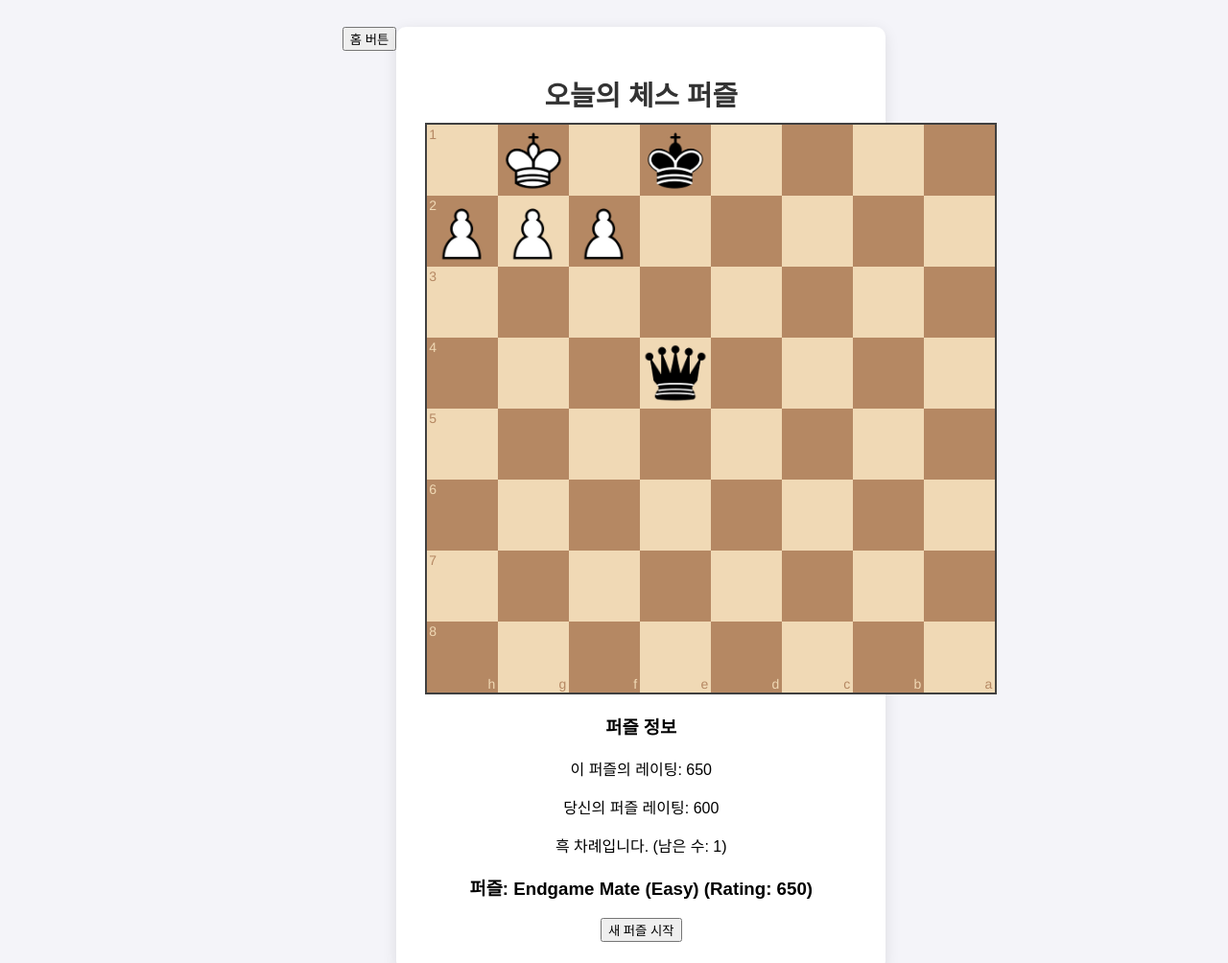
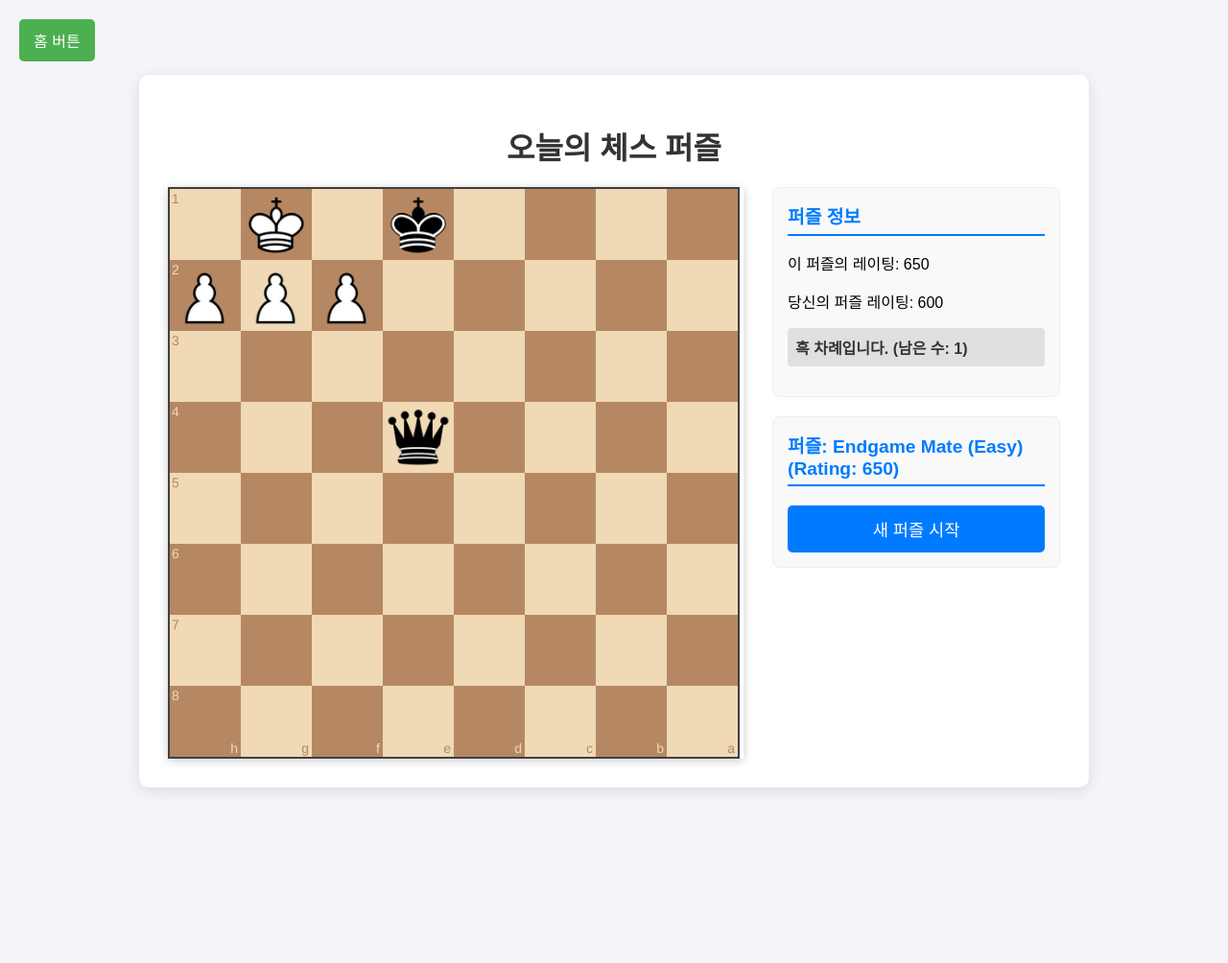
Before and after one commit to seomingyul84-ux/Chessproject-puzzle, a plain HTML site: page index.html in a window 1280 px wide. Shown: the top 1004 px of the page at 96% size. After the commit the page ends 849 px from the top, so only its background shows below. Drawn offline with nearby package versions, Linux system fonts and the light colour scheme.

Commit message:
Update style.css

```diff
--- a/style.css
+++ b/style.css
@@ -2,7 +2,7 @@ body {
     font-family: Arial, sans-serif;
     display: flex;
     justify-content: center;
-    align-items: flex-start; /* 화면 상단에 가깝게 배치 */
+    align-items: flex-start;
     min-height: 100vh;
     background-color: #f4f4f9;
     padding: 20px;
@@ -15,72 +15,100 @@ body {
     border-radius: 10px;
     box-shadow: 0 4px 15px rgba(0, 0, 0, 0.1);
     text-align: center;
-    width: 100%;
-    max-width: 450px;
+    max-width: 1050px; /* 보드 600px + 패널 */
+    margin-top: 50px;
 }
 
 h1 {
     color: #333;
-    margin-bottom: 10px;
-    font-size: 1.8em;
+    margin-bottom: 20px;
+    font-size: 2em;
 }
 
-.puzzle-info {
-    font-size: 1.1em;
-    font-weight: bold;
-    color: #555;
-    margin-bottom: 15px;
-}
-
-#board {
-    margin: 0 auto 20px auto;
-}
-
-.message {
-    font-size: 1.2em;
-    min-height: 1.5em; /* 메시지 영역 확보 */
-    margin-bottom: 20px;
-    font-weight: bold;
-}
-
-.buttons button {
-    padding: 10px 20px;
+.home-button {
+    position: absolute;
+    top: 20px;
+    left: 20px;
+    padding: 10px 15px;
     font-size: 1em;
-    margin: 5px;
     border: none;
     border-radius: 5px;
+    background-color: #4CAF50;
+    color: white;
     cursor: pointer;
     transition: background-color 0.3s;
 }
 
-#next-puzzle {
-    background-color: #4CAF50;
-    color: white;
-}
-
-#next-puzzle:hover {
+.home-button:hover {
     background-color: #45a049;
 }
 
-#show-solution {
-    background-color: #008CBA;
-    color: white;
+.game-area {
+    display: flex;
+    justify-content: center;
+    gap: 30px;
 }
 
-#show-solution:disabled {
-    background-color: #ccc;
-    cursor: not-allowed;
+#myBoard {
+    box-shadow: 0 2px 10px rgba(0, 0, 0, 0.2);
 }
 
-#show-solution:hover:enabled {
-    background-color: #007bb5;
+.right-panel {
+    width: 300px;
+    text-align: left;
+}
+
+.rating-box, .puzzle-description-box {
+    background-color: #f9f9f9;
+    padding: 15px;
+    border-radius: 8px;
+    margin-bottom: 20px;
+    border: 1px solid #eee;
+}
+
+.rating-box h3, .puzzle-description-box h3 {
+    margin-top: 0;
+    color: #007bff;
+    border-bottom: 2px solid #007bff;
+    padding-bottom: 5px;
+    margin-bottom: 10px;
+    font-size: 1.2em;
+}
+
+#status {
+    font-weight: bold;
+    margin-top: 15px;
+    padding: 8px;
+    border-radius: 4px;
+    background-color: #e0e0e0;
+    color: #333;
+    min-height: 1.2em;
+}
+
+.game-options button {
+    width: 100%;
+    padding: 12px;
+    font-size: 1.1em;
+    border: none;
+    border-radius: 5px;
+    cursor: pointer;
+    background-color: #007bff;
+    color: white;
+    transition: background-color 0.3s;
+    margin-top: 10px;
+}
+
+.game-options button:hover {
+    background-color: #0056b3;
 }
 
 /* 정답/오답 메시지 색상 */
 .correct {
-    color: #4CAF50;
+    background-color: #d4edda !important;
+    color: #155724 !important;
 }
 
 .incorrect {
-    color: #f44336;
+    background-color: #f8d7da !important;
+    color: #721c24 !important;
 }
```
